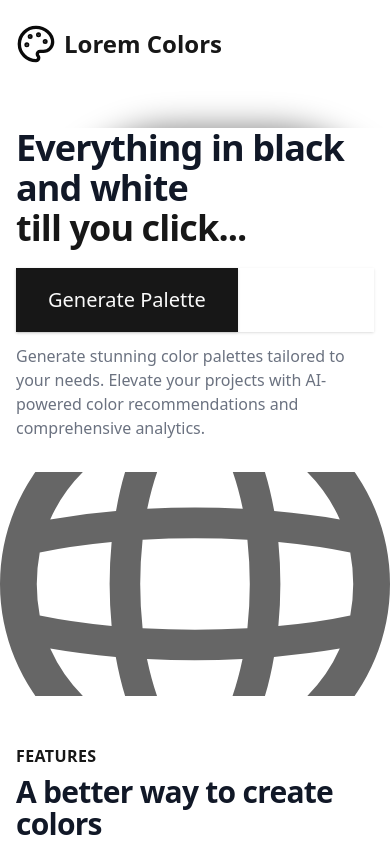
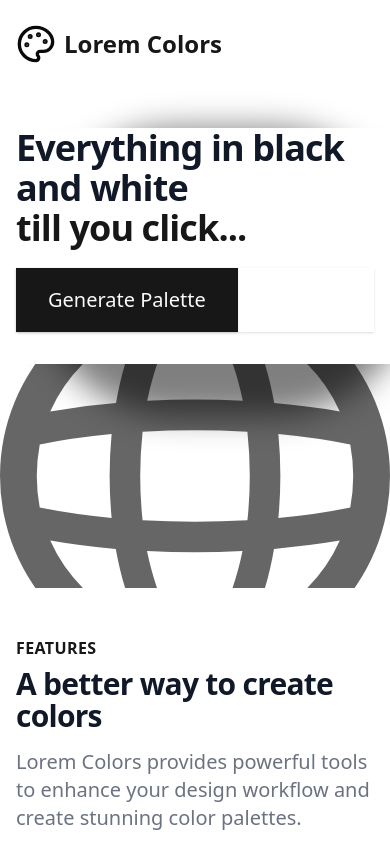
Before and after one commit to peterkessibu/lorem-colors, a Next.js app: page / in a window 390 px wide. Shown: the top 844 px of the page. Built offline with nearby package versions, Linux system fonts and the light colour scheme.

Commit message:
Add Header component to ColorPaletteGenerator; update Hero component for responsive text visibility

```diff
--- a/components/ColorPaletteGenerator.js
+++ b/components/ColorPaletteGenerator.js
@@ -7,6 +7,7 @@ import QuestionnaireForm from "./QuestionnaireForm";
 import PaletteCard from "./PaletteCard";
 import MockupWindow from "./MockupWindow";
 import { ChevronLeft, ChevronRight } from "lucide-react";
+import Header from "./Header"
 
 const ColorPaletteGenerator = () => {
   const [palettes, setPalettes] = useState([]);
@@ -67,6 +68,7 @@ const ColorPaletteGenerator = () => {
 
   return (
     <div className="container mx-auto px-4 py-8">
+    <Header />
       <div className="flex flex-col lg:flex-row gap-8">
         <aside className="w-full lg:w-52">
           <div className="sticky top-8">
--- a/components/Hero.js
+++ b/components/Hero.js
@@ -47,7 +47,7 @@ export default function Hero() {
               </motion.div>
             </div>
             <motion.p
-              className="mt-3 text-base text-gray-500 sm:mt-5 sm:text-lg sm:max-w-xl sm:mx-auto md:mt-5 md:text-xl lg:mx-0"
+              className="mt-3 text-base md:block hidden text-gray-500 sm:mt-5 sm:text-lg sm:max-w-xl sm:mx-auto md:mt-5 md:text-xl lg:mx-0"
               initial={{ opacity: 0, y: 20 }}
               animate={{ opacity: 1, y: 0 }}
               transition={{ duration: 0.5, delay: 0.2 }}
```
